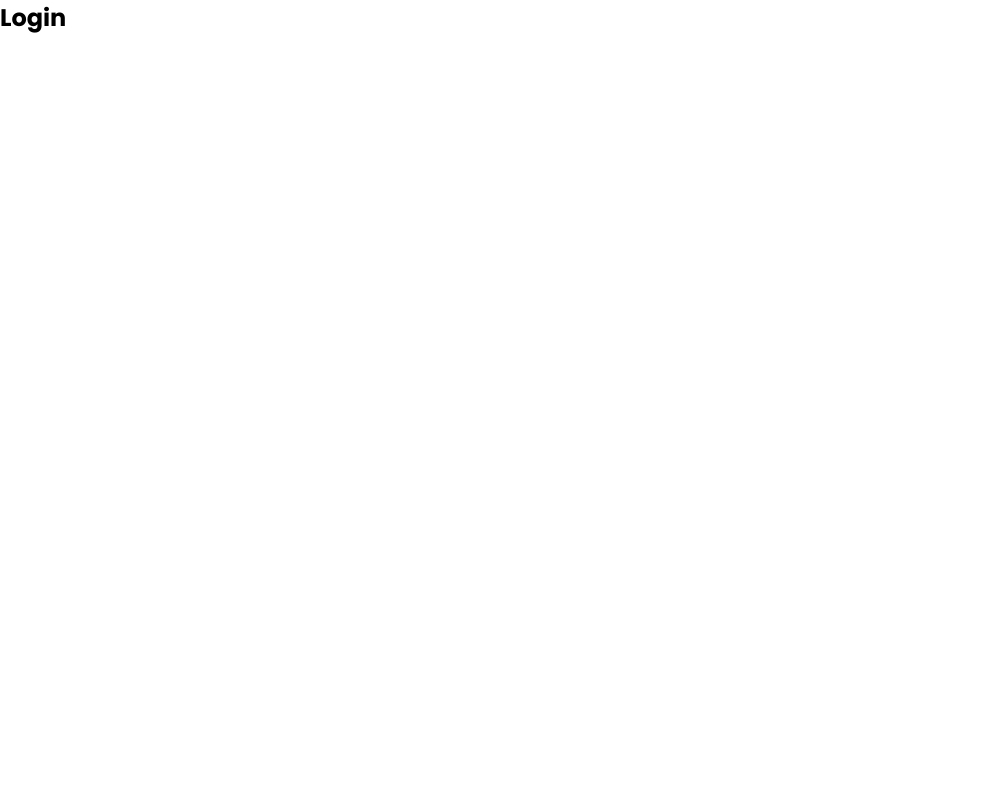
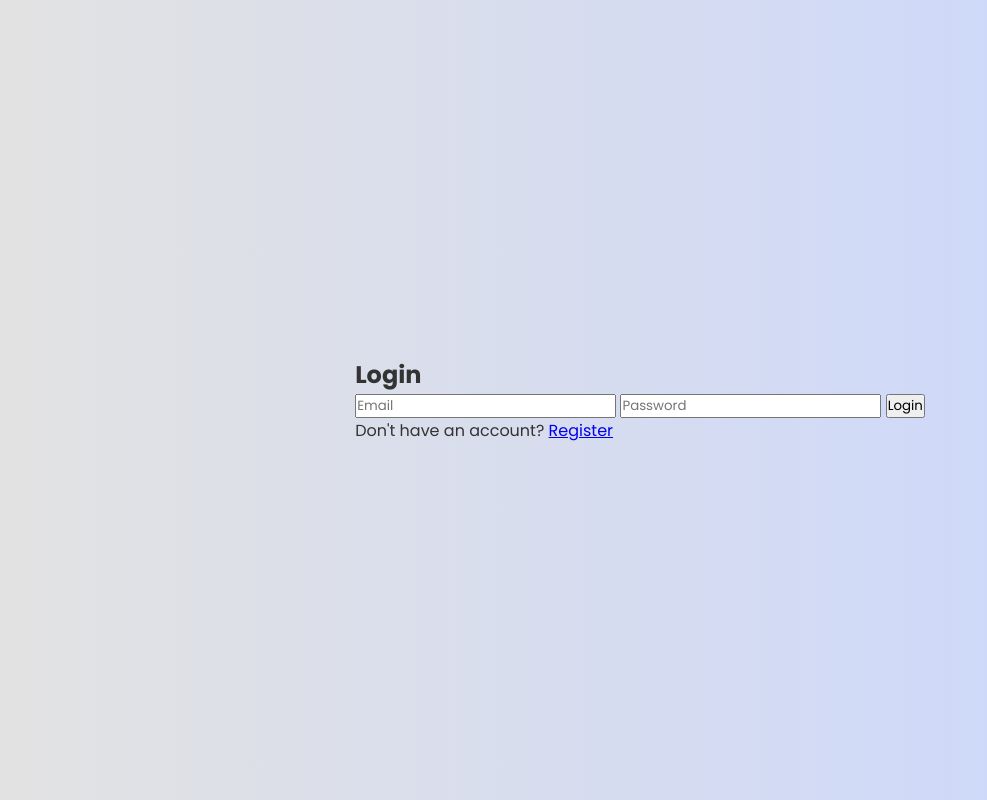
Before and after one commit to mastercodees/login_register, a PHP site: page / in a window 1280 px wide. Before the commit the part shown is almost empty. Shown: the whole page, without its empty margins (0-987 px from the left). Run offline with PHP 8.4, Linux system fonts and the light colour scheme.

Commit message:
fix: update HTML structure and improve CSS formatting in index.html and style.css

```diff
--- a/index.html
+++ b/index.html
@@ -13,6 +13,10 @@
     <div class="form-box" id="login-form">
       <form action="">
         <h2>Login</h2>
+        <input type="email" name="email" placeholder="Email" required>
+        <input type="password" name="password" placeholder="Password" required>
+        <button type="submit" name="login">Login</button>
+        <p>Don't have an account? <a href="#" id="register-link">Register</a></p>
 
     </form>
     </div>
--- a/style.css
+++ b/style.css
@@ -1,8 +1,16 @@
-@import url('https://fonts.googleapis.com/css2?family=Poppins:wght@400;500;700&display=swap');
+@import url("https://fonts.googleapis.com/css2?family=Poppins:wght@400;500;700&display=swap");
 
 * {
-    margin: 0;
-    padding: 0;
-    box-sizing: border-box;
-    font-family: "Poppins", serif;
+  margin: 0;
+  padding: 0;
+  box-sizing: border-box;
+  font-family: "Poppins", serif;
 }
+body {
+  display: flex;
+  justify-content: center;
+  align-items: center;
+  min-height: 100vh;
+  background: linear-gradient(to right, #e2e2e2, #c9d6ff);
+  color: #333;
+}
```
